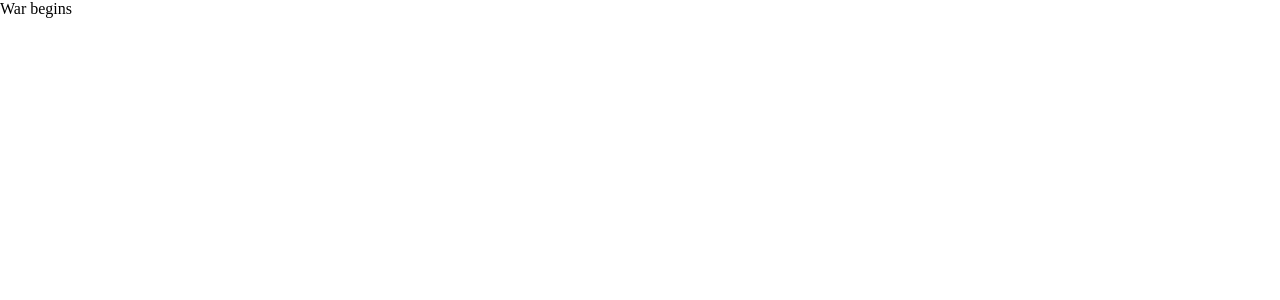
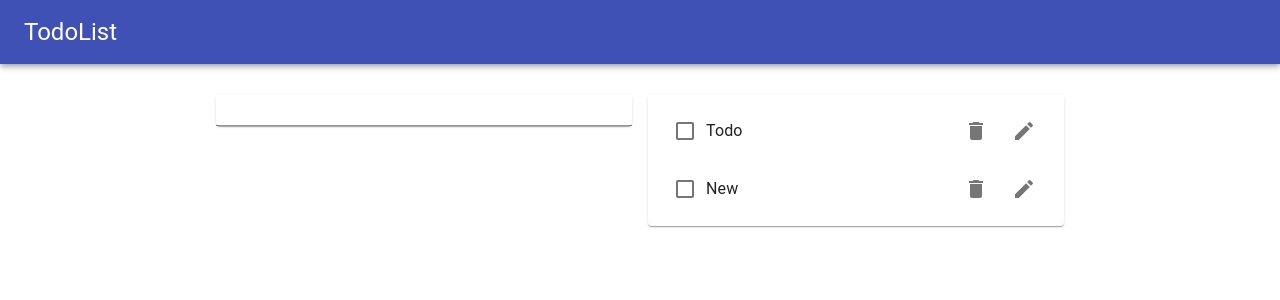
Before and after one commit to rafiurrafi/react-bootcamp, a React (Create React App) app: page /about/c in a window 1280 px wide. Shown: the top 300 px of the page. Built offline with nearby package versions, Linux system fonts and the light colour scheme.

Commit message:
added todo list in app

```diff
--- a/src/app.css
+++ b/src/app.css
@@ -3,3 +3,6 @@
   padding: 0;
   box-sizing: border-box;
 }
+a {
+  margin: 10px;
+}
--- a/src/app.jsx
+++ b/src/app.jsx
@@ -1,16 +1,35 @@
 import React from "react";
 import TodoApp from "./components/todo/todoApp";
 import "./app.css";
+import Home from "./components/battle/home";
+import About from "./components/battle/about";
+import Contact from "./components/battle/contact";
+import { Switch, Route, Link } from "react-router-dom";
 class App extends React.Component {
   render() {
     return (
       // Todo app
-      // <div>
-      //   <TodoApp />
-      // </div>
+      <div>
+        <TodoApp />
+      </div>
 
       // the war begins
-      <div>War begins</div>
+      // <div>
+      //   <Link to="/about/r">About</Link>
+      //   <Link to="/about/c">About-c</Link>
+      //   <Link to="/contact">Contact</Link>
+      //   <Link to="/Home">Home</Link>
+      //   <Switch>
+      //     <Route path="/about/r" render={() => <About name="Adimurai" />} />
+      //     <Route path="/about/c" component={() => <About name="boxing" />} />
+      //     <Route
+      //       path="/contact"
+      //       component={() => <Contact name="Katrian" />}
+      //       name="Hamid"
+      //     />
+      //     <Route path="/" component={Home} />
+      //   </Switch>
+      // </div>
     );
   }
 }
--- a/src/components/battle/about.jsx
+++ b/src/components/battle/about.jsx
@@ -1,7 +1,16 @@
 import React from "react";
 
-const About = (props) => {
-  return <h1>About</h1>;
-};
+class About extends React.Component {
+  componentDidMount() {
+    console.log("Component did mount - about");
+  }
+  componentWillUnmount() {
+    console.log("Component will unmojnt");
+  }
+  render() {
+    console.log("Render");
+    return <div>About</div>;
+  }
+}
 
 export default About;
--- a/src/components/battle/contact.jsx
+++ b/src/components/battle/contact.jsx
@@ -1,7 +1,7 @@
 import React from "react";
 
 const Contact = (props) => {
-  return <h1>Contact</h1>;
+  return <h1>Contact {props.name} </h1>;
 };
 
 export default Contact;
--- a/src/components/todo/todoApp.jsx
+++ b/src/components/todo/todoApp.jsx
@@ -4,6 +4,7 @@ import Navbar from "./navbar";
 import TodoForm from "./todoForm";
 import { withStyles } from "@material-ui/styles";
 import uuid from "uuid/v4";
+import Todos from "./todos";
 
 const styles = {
   spacing: {
@@ -39,9 +40,12 @@ class TodoApp extends React.Component {
       <div>
         <Navbar />
         <div className={classes.spacing} />
-        <Grid container justifyContent="center">
+        <Grid container justifyContent="center" spacing={2}>
           <Grid item xs={10} md={6} lg={4}>
             <TodoForm onAddTask={this.addTask} />
+          </Grid>
+          <Grid item xs={10} md={6} lg={4}>
+            <Todos todos={this.state.todos} />
           </Grid>
         </Grid>
       </div>
--- /dev/null
+++ b/src/components/todo/todos.jsx
@@ -0,0 +1,39 @@
+import {
+  Checkbox,
+  IconButton,
+  List,
+  ListItem,
+  ListItemSecondaryAction,
+  ListItemText,
+  Paper,
+} from "@material-ui/core";
+import DeleteIcon from "@material-ui/icons/Delete";
+import EditIcon from "@material-ui/icons/Edit";
+import React, { Component } from "react";
+
+class Todos extends React.Component {
+  render() {
+    return (
+      <Paper>
+        <List>
+          {this.props.todos.map((todo) => (
+            <ListItem key={todo.id}>
+              <Checkbox />
+              <ListItemText>{todo.task}</ListItemText>
+              <ListItemSecondaryAction>
+                <IconButton>
+                  <DeleteIcon />
+                </IconButton>
+                <IconButton>
+                  <EditIcon />
+                </IconButton>
+              </ListItemSecondaryAction>
+            </ListItem>
+          ))}
+        </List>{" "}
+      </Paper>
+    );
+  }
+}
+
+export default Todos;
```
